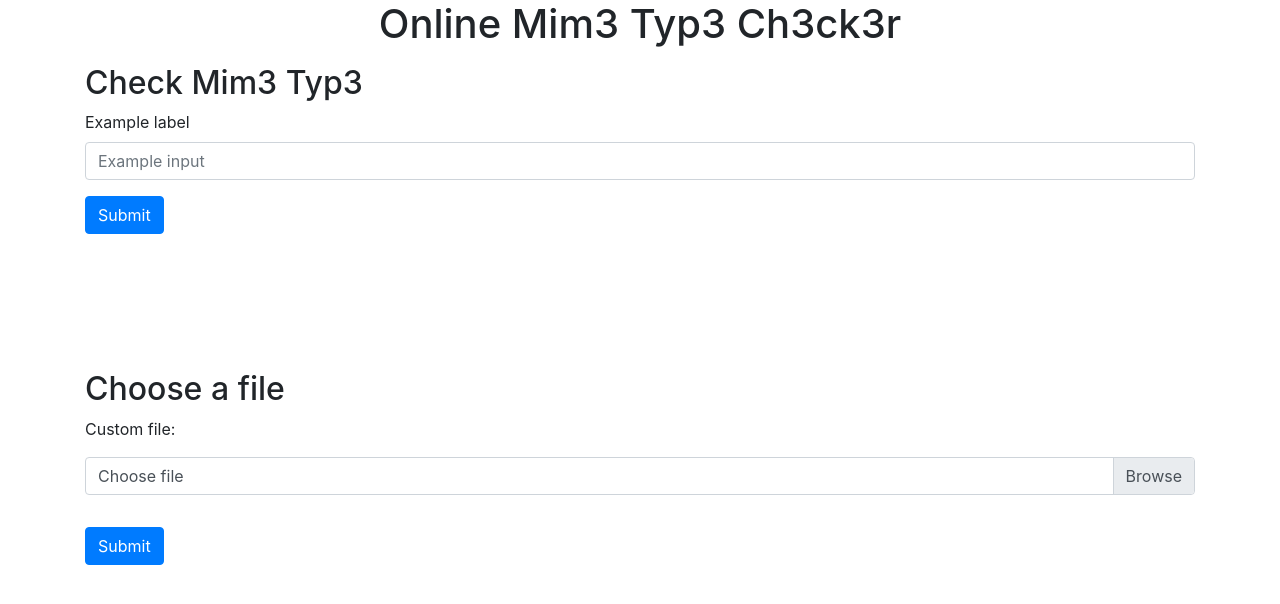
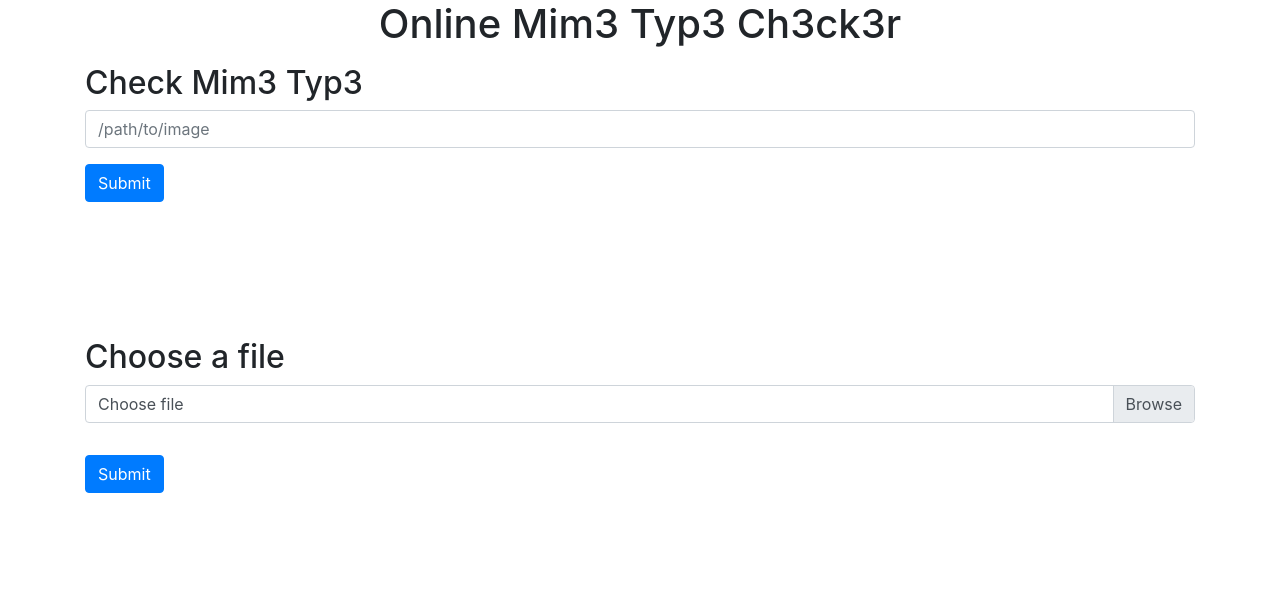
Before and after one commit to nullcon/hackim-2019, a PHP site: page / in a window 1280 px wide. Shown: the top 604 px of the page. Run offline with PHP 8.4, Linux system fonts and the light colour scheme.

Commit message:
Fixed few bugs and typos

```diff
--- a/web/Mim3_Ch3ckr/apache/app/getsize.php
+++ b/web/Mim3_Ch3ckr/apache/app/getsize.php
@@ -1,6 +1,6 @@
 <?php
-error_reporting(-1);
-ini_set('display_errors', 'On');
+//error_reporting(-1);
+//ini_set('display_errors', 'On');
 
 class CurlClass{
     public function httpGet($url) {
@@ -22,6 +22,7 @@ class MainClass {
 
 	public function __destruct() {
         $this->why =new CurlClass;
+        echo $this->url;
         echo $this->why->httpGet($this->url);
 	}
 }
--- a/web/Mim3_Ch3ckr/apache/app/index.html
+++ b/web/Mim3_Ch3ckr/apache/app/index.html
@@ -17,8 +17,8 @@
   <h2>Check Mim3 Typ3</h2>
  <form action="getsize.php" method="POST">
   <div class="form-group">
-    <label for="formGroupExampleInput">Example label</label>
-    <input type="text" name="name" class="form-control" id="formGroupExampleInput" placeholder="Example input">
+
+    <input type="text" name="name" class="form-control" id="formGroupExampleInput" placeholder="/path/to/image">
   </div>
       <div class="mt-3">
       <button type="submit" name="submit" class="btn btn-primary">Submit</button>
@@ -36,7 +36,6 @@
 <div class="container mt-3">
   <h2>Choose a file</h2>
   <form action="upload.php" method="POST" enctype="multipart/form-data">
-    <p>Custom file:</p>
     <div class="custom-file mb-3">
       <input type="file" class="custom-file-input" id="customFile" name="fileToUpload">
       <label class="custom-file-label" for="customFile">Choose file</label>
```
Also changed, not shown: web/Mim3_Ch3ckr/apache/app/upload.php (+8 -4 lines), 4 other files.
